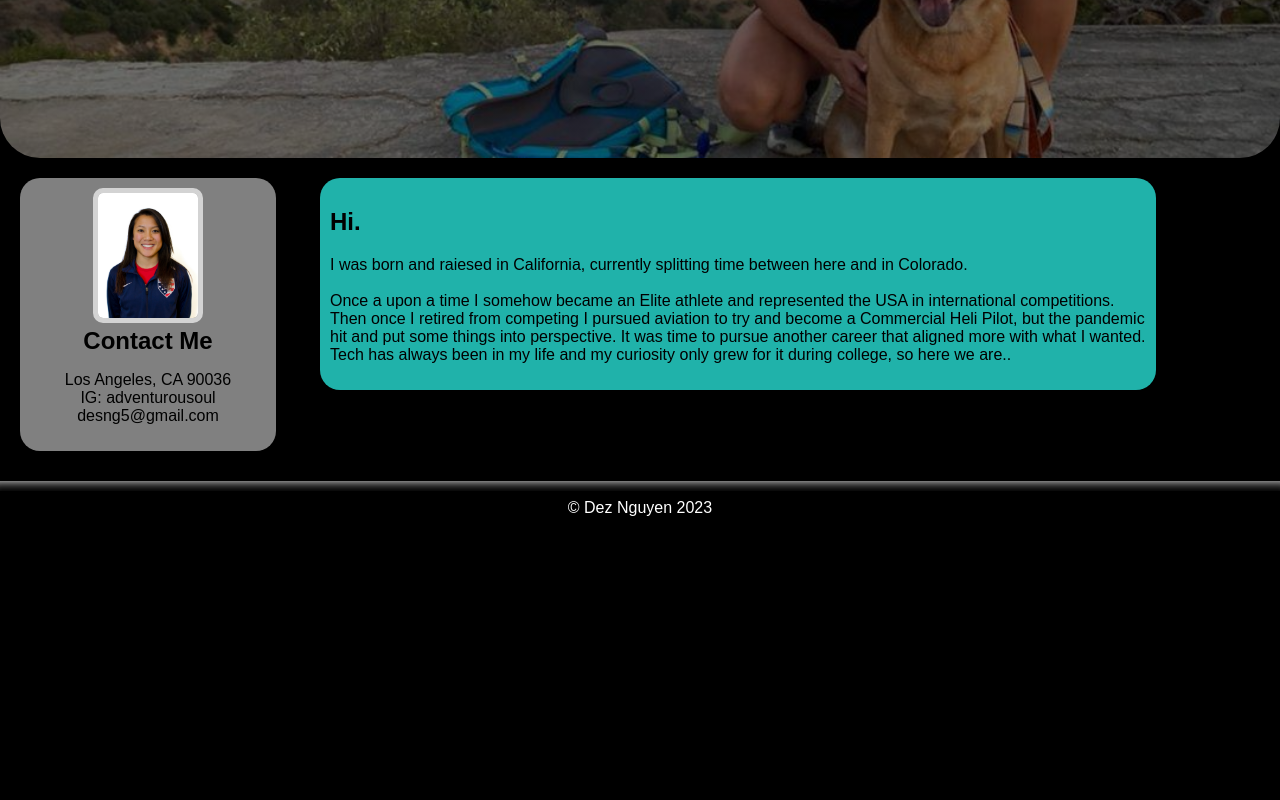
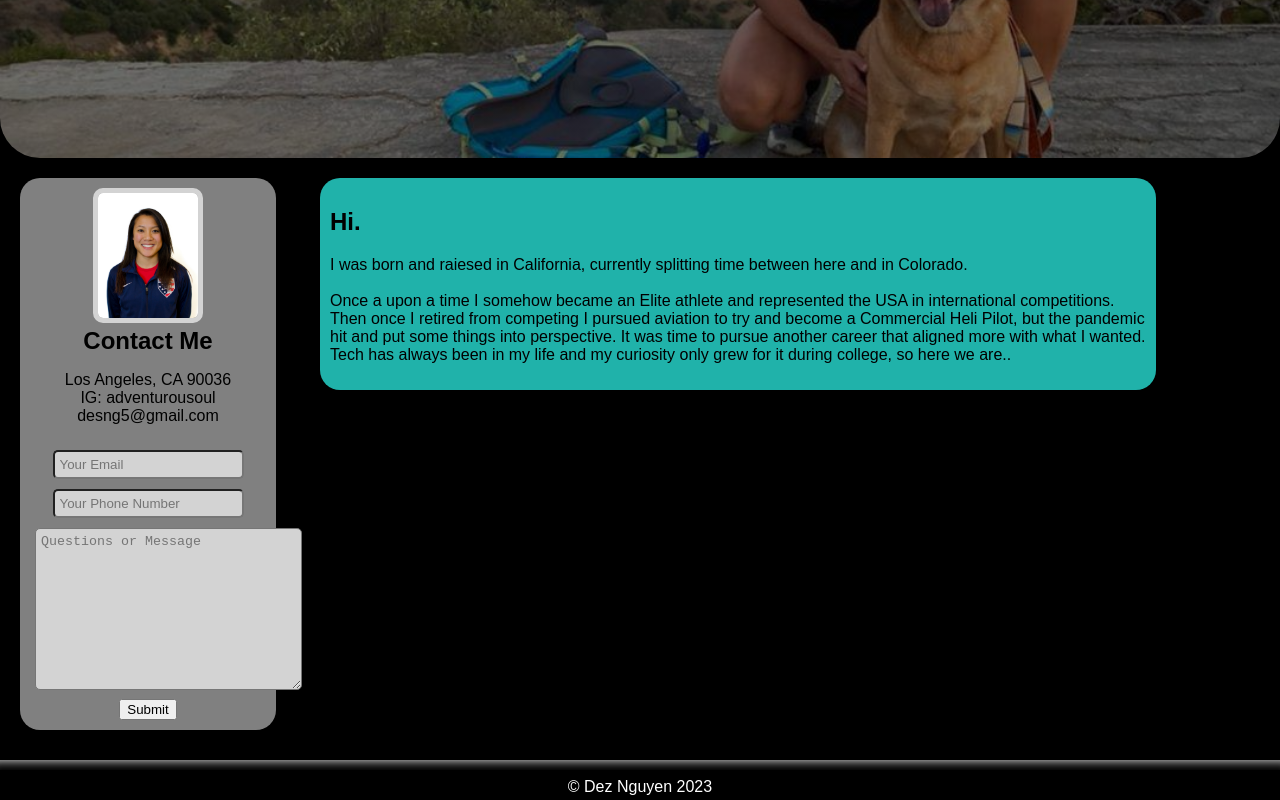
Before and after one commit to desng5/ct_prework, a plain HTML site: page Portfolio/main.html in a window 1280 px wide. Shown: the part 460-1260 px from the top of the page. Before the commit the page ends 981 px from the top, so only its background shows below. Drawn offline with Linux system fonts and the light colour scheme.

Commit message:
second commit

```diff
--- a/Portfolio/main.html
+++ b/Portfolio/main.html
@@ -52,6 +52,18 @@
                         <li><a href="mailto:desng5@gmail.com"></a>desng5@gmail.com</li>
                     </ul>
                 </div>
+                <div>
+                    <form action="">
+                        <div>
+                            <input type="email" name="email" id="email" placeholder="Your Email" required>
+                            <input type="tel" name="phone" id="phone" placeholder="Your Phone Number" required>
+                        <textarea name="message" id="message" cols="30" rows="10"
+                            placeholder="Questions or Message"></textarea>
+                        <div>
+                            <button>Submit</button>
+                        </div>
+                    </form>
+                </div>
             </article>
 
         </div>
```
Also changed, not shown: Portfolio/aviation.html (+1 -0 lines), Portfolio/life.html (+2 -1 lines), Portfolio/sports.html (+1 -0 lines).
